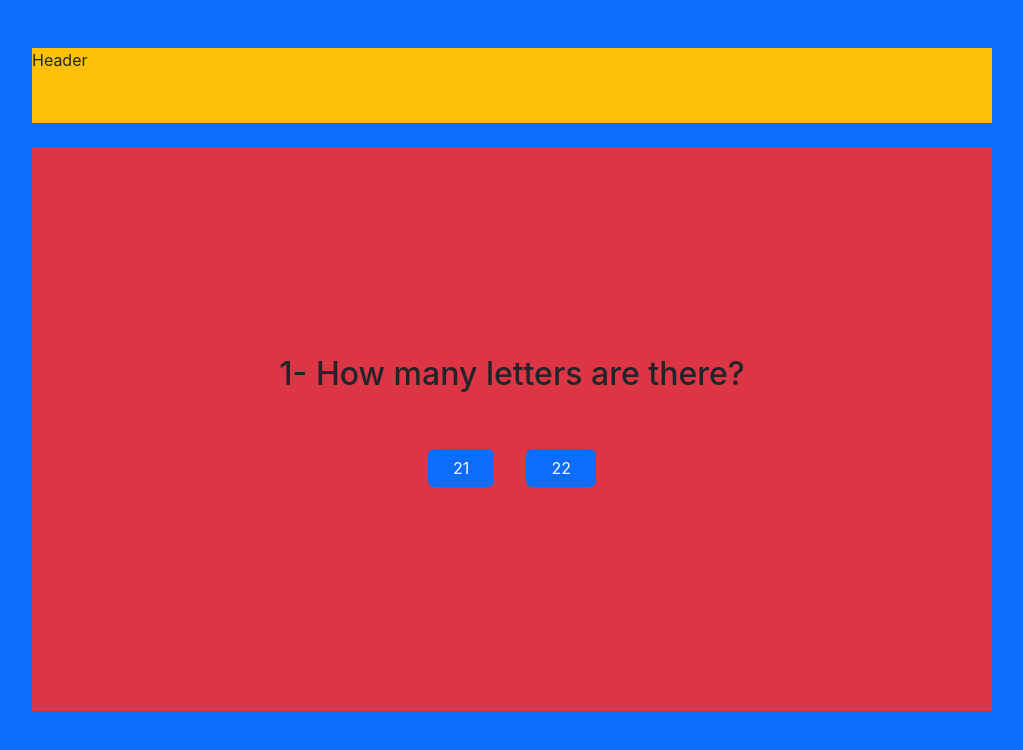
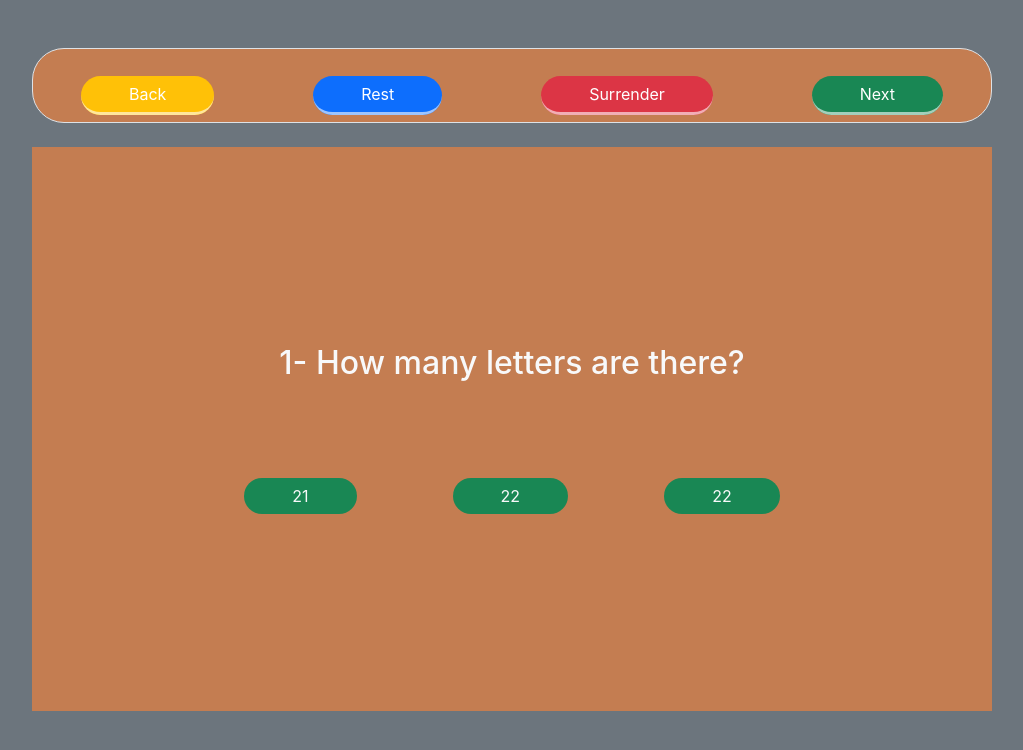
Before and after one commit to Ali-Alahdal/Miss, a React (Create React App) app: page / in a window 1280 px wide. Shown: the top 750 px of the page, without its empty margins (128-1151 px from the left). Built offline with nearby package versions, Linux system fonts and the light colour scheme.

Commit message:
styling 1

```diff
--- a/public/index.html
+++ b/public/index.html
@@ -9,6 +9,11 @@
       name="description"
       content="Web site created using create-react-app"
     />
+    <style>
+      body{
+        cursor: url("../src/Cursor.png") , auto;
+      }
+    </style>
     <link rel="apple-touch-icon" href="%PUBLIC_URL%/logo192.png" />
     <!--
       manifest.json provides metadata used when your web app is installed on a
--- a/src/App.css
+++ b/src/App.css
@@ -1,5 +1,9 @@
 body , #root{
   height: 100vh;
+
+}
+body{
+  cursor: url('./Cursor.png') , auto;
 }
 .qs_style{
   height: 100vh;
--- a/src/App.js
+++ b/src/App.js
@@ -6,9 +6,10 @@ import Header from './components/Layout/Header';
 function App() {
   return (
     <>
-        <div className='w-100 h-100 bg-primary align-center pt-5'>
-          <Header />
+        <div className='w-100 h-100 bg-secondary align-center pt-5'>
+
           <BrowserRouter >
+            <Header />
             <Routes>
 
               <Route index path='/' element={<Main />} />
--- a/src/Data.json
+++ b/src/Data.json
@@ -7,7 +7,11 @@
       },
       {
         "value" : "22"
+      },
+      {
+        "value" : "22"
       }
+
     ],
     "rightAnswer" : "21"
   },
@@ -19,6 +23,9 @@
       },
       {
         "value" : "green"
+      },
+      {
+        "value" : "22"
       }
     ],
     "rightAnswer" : "red"
@@ -31,6 +38,9 @@
       },
       {
         "value" : "True"
+      },
+      {
+        "value" : "22"
       }
     ],
     "rightAnswer" : "True"
@@ -43,6 +53,9 @@
       },
       {
         "value" : "Personal time"
+      },
+      {
+        "value" : "22"
       }
     ],
     "rightAnswer" : "Career advancement"
@@ -55,6 +68,9 @@
       },
       {
         "value" : "Stir the pot"
+      },
+      {
+        "value" : "22"
       }
     ],
     "rightAnswer" : "Brew"
@@ -67,6 +83,9 @@
       },
       {
         "value" : "False"
+      },
+      {
+        "value" : "22"
       }
     ],
     "rightAnswer" : "True"
@@ -79,6 +98,9 @@
       },
       {
         "value" : "red"
+      },
+      {
+        "value" : "22"
       }
     ],
     "rightAnswer" : "red"
@@ -91,6 +113,9 @@
       },
       {
         "value" : "False"
+      },
+      {
+        "value" : "22"
       }
     ],
     "rightAnswer" : "True"
@@ -103,6 +128,9 @@
       },
       {
         "value" : "False"
+      },
+      {
+        "value" : "22"
       }
     ],
     "rightAnswer" : "True"
@@ -115,6 +143,9 @@
       },
       {
         "value" : "True"
+      },
+      {
+        "value" : "22"
       }
     ],
     "rightAnswer" : "True"
--- a/src/components/Layout/Header.js
+++ b/src/components/Layout/Header.js
@@ -1,6 +1,22 @@
+import { Link } from "react-router-dom";
+
+
 function Header() {
-    return (<header className="w-75 bg-warning m-auto" style={{height:"10%"}}>
-        Header
+    return (<header className="w-75 m-auto rounded-5 ps-5 pe-5 d-flex align-items-center border  " style={{height:"10%",backgroundColor:"#c47d51",borderBottom:"#e3a57f"}}>
+            <ul className="w-100 list-unstyled d-flex justify-content-between align-items-center mt-auto  ">
+                <li className="">
+                    <Link to={"/"} className="text-decoration-none bg-warning text-white p-2 rounded-pill ps-5 pe-5 border-bottom border-warning-subtle border-3 " >Back</Link>
+                </li>
+                <li className="">
+                    <Link to={"/"} className="text-decoration-none bg-primary text-white p-2 rounded-pill ps-5 pe-5 border-bottom border-primary-subtle border-3 " >Rest</Link>
+                </li>
+                <li className="">
+                    <Link to={"/"} className="text-decoration-none bg-danger text-white p-2 rounded-pill ps-5 pe-5  border-bottom border-danger-subtle border-3" >Surrender</Link>
+                </li>
+                <li className="">
+                    <Link to={"/"} className="text-decoration-none bg-success text-white p-2 rounded-pill ps-5 pe-5 border-bottom border-success-subtle border-3" >Next</Link>
+                </li>
+            </ul>
     </header>  );
 }
 
--- a/src/components/pages/Main.js
+++ b/src/components/pages/Main.js
@@ -57,9 +57,7 @@ function Main() {
                 </div>
             </div> */}
 
-            <div className="w-75 m-auto mt-4 h-75 d-flex align-items-center text-cente bg-danger">
-
-
+            <div className="w-75 m-auto mt-4 h-75 d-flex align-items-center text-center" style={{backgroundColor:"#c47d51"}}>
 
                 <Question question={currentQuestion} checkAnswer={checkAnswer} answers={currentAnswers} st={""} />
 
--- a/src/components/pages/Question.js
+++ b/src/components/pages/Question.js
@@ -4,7 +4,7 @@ import Data from "../../Data.json";
 function Question(props) {
     const refBtn = useRef(null);
     const [answers , setAnswers ] = useState(props.answers);
-    const [btnStyle , setBtnStyle ] = useState("answer_btn btn btn-primary mt-5 m-3 text-light")
+
     useEffect(() =>{
       setAnswers(props.answers);
 
@@ -17,12 +17,13 @@ function Question(props) {
 
   return (
     <>
-    <div className="w-100   text-center  ">
-        <h2 className="">{props.question}</h2>
+    <div className="w-100   text-center text-light ">
+        <h2 className="mb-5">{props.question}</h2>
+
         { answers ?  answers.map((answer,index)=> {
 
            return(
-            <button ref={refBtn}  onClick={props.checkAnswer} name={answer.value}   className="answer_btn btn btn-primary mt-5 m-3 text-light pe-4 ps-4" key={index}>
+            <button ref={refBtn}  onClick={props.checkAnswer} name={answer.value}   className="btn text-light bg-success border-0  pe-5 ps-5 ms-5 mt-5 me-5 rounded-pill " key={index}>
                 {answer.value}
               </button>
            ) ;
```
Also changed, not shown: src/Cursor.png (added).
